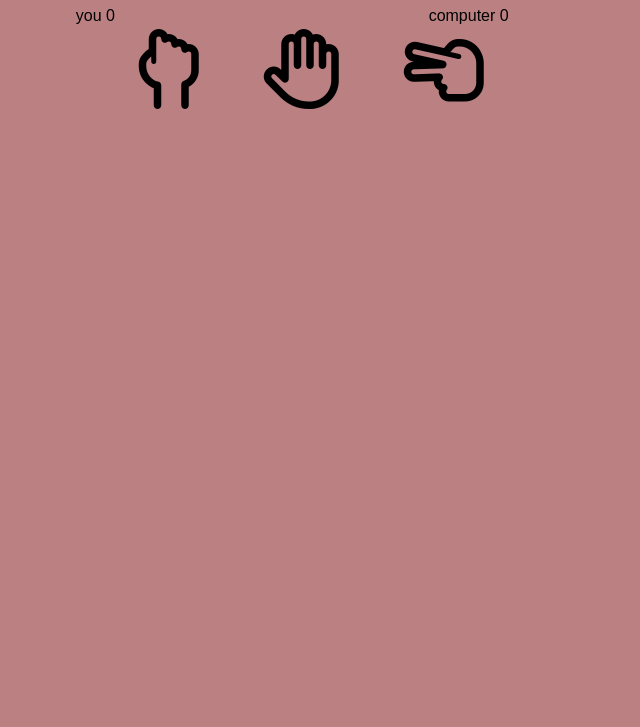
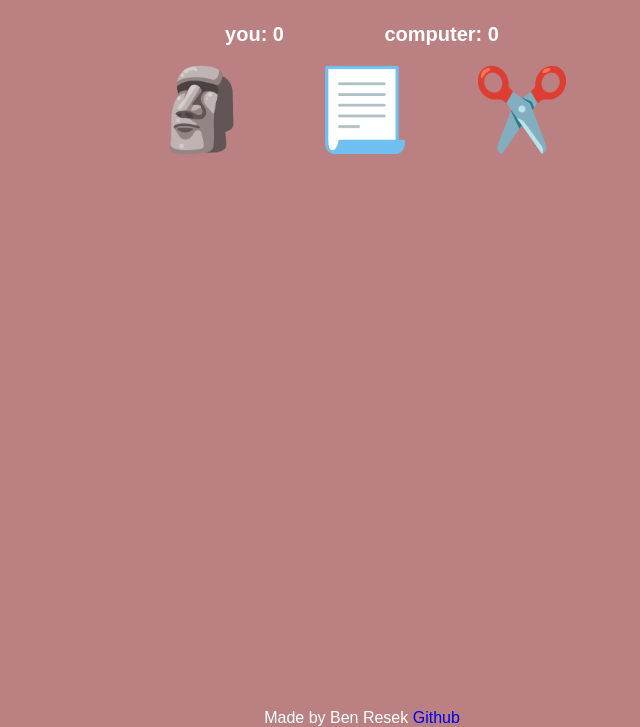
Before and after one commit to bresek/rockPaperScissors-ui, a plain HTML site: page index.html in a window 1280 px wide. Shown: the part 73-800 px from the top of the page, without its empty margins (278-918 px from the left). Drawn offline with Linux system fonts and the light colour scheme.

Commit message:
finished rough draft

```diff
--- a/index.html
+++ b/index.html
@@ -10,28 +10,31 @@
     <div class="Title">
       <h1 id='title'>Score</h1>
     </div>
-    <div class="userScore">
-      you
+    <div class="userScore scores">
+      you:
       <span id="uScore">
       0
       </span>
     </div>
-    <div class="computerScore">
-      computer
+    <div class="computerScore scores">
+      computer:
       <span id="cScore">0</span>
     </div>
 
+<!-- <i class="far fa-hand-rock"></i> -->
+<!-- <i class="far fa-hand-paper"></i> -->
+<!-- <i class="far fa-hand-scissors"> -->
 
     <div class="moveSelection">
-      <button type="button" id="rock"><i class="far fa-hand-rock"></i></button>
-      <button type="button" id="paper"><i class="far fa-hand-paper"></i></button>
-      <button type="button" id='scissors'><i class="far fa-hand-scissors"></i></button>
+      <button type="button" id="rock">🗿</button>
+      <button type="button" id="paper">📃</button>
+      <button type="button" id='scissors'>✂️</i></button>
     </div>
     <div class="lastMove">
 
     </div>
 
-
+    <footer> Made by Ben Resek <a href="https://github.com/bresek/rockPaperScissors-ui">Github</a> </footer>
     <script src="index.js" charset="utf-8"></script>
   </body>
 </html>
--- a/index.js
+++ b/index.js
@@ -32,7 +32,13 @@ buttons.forEach((button) =>{
       compScore.textContent = cScore
     }
     compMove.textContent = "Computer's last move"
-    compMove.textContent += "\n" + compPlay
+    if (compPlay === "paper"){
+      compMove.textContent += "\n 📃"
+    }else if (compPlay === "scissors"){
+      compMove.textContent += "\n ✂️"
+    }else{
+      compMove.textContent +="\n 🗿"
+    }
 
 
 
--- a/styles.css
+++ b/styles.css
@@ -4,21 +4,13 @@ body{
   text-align: center;
   font-family: sans-serif;
   background-color: #bb8082;
-  display: grid;
-  grid-template-columns: repeat(12, 1fr);
+
 }
 .Title{
   color: white;
-  grid-column: 1/12;
+
 
 }
-.userScore{
-  grid-column: 3/6;
-}
-.computerScore{
-  grid-column: 7/9;
-}
-
 button{
   font-size: 5rem;
   background-color: #bb8082;
@@ -31,14 +23,35 @@ button{
   grid-column: 1/12;
 }
 .lastMove{
+  margin-top: 2rem;
   grid-column: 1/12;
   grid-row: span 2;
+  font-size: 1.5rem;
+}
+.scores{
+  color: white;
+  font-size: 1.25rem;
+  margin: 1rem;
+  padding-right: 2rem;
+  padding-left: 2rem;
+  font-weight: 900;
+  display: inline-block;
 }
 
 button:hover{
   font-size: 6rem;
 }
+a{
+  text-decoration: none;
+}
 
 .gameEnd{
   font-size: 5rem;
 }
+footer{
+  color: white;
+  position:fixed;
+  bottom: 0;
+  margin:0;
+  width: 100%
+}
```
